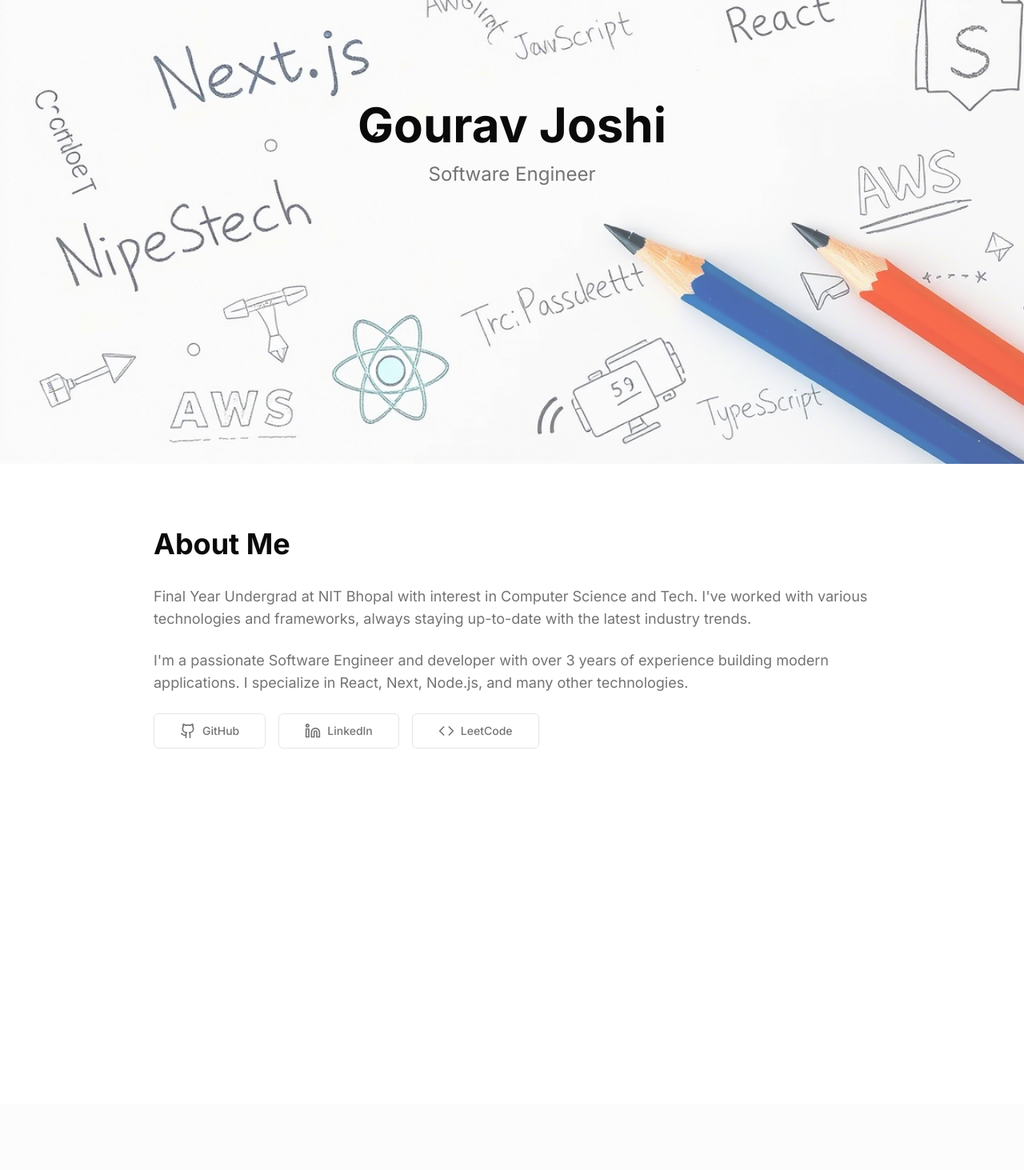
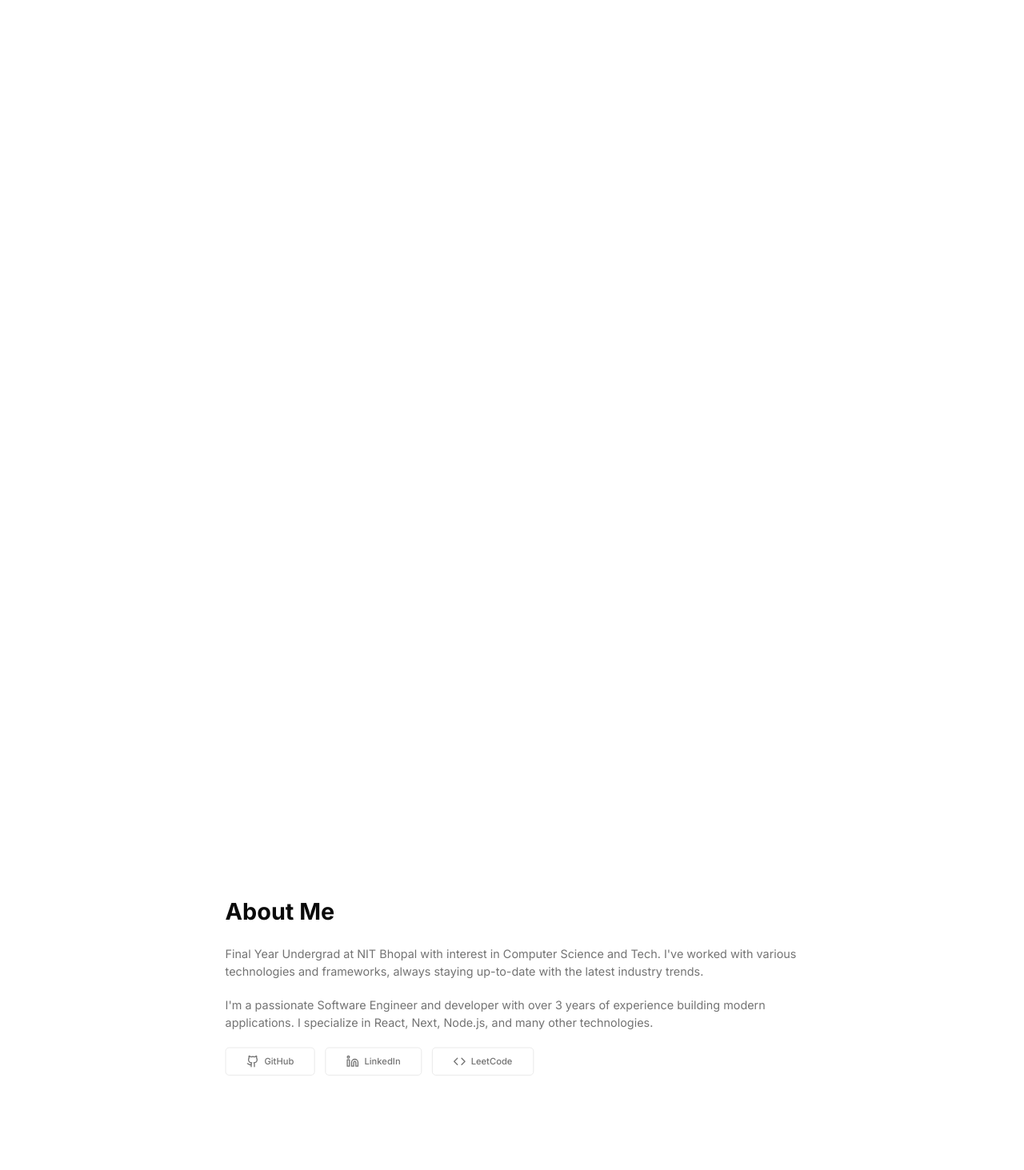
Before and after one commit to Gouravjoshi986/PortfolioWebsite, a Next.js app: page / in a window 1280 px wide. Shown: the part 220-1683 px from the top of the page at 80% size. Built offline with nearby package versions, Linux system fonts and the light colour scheme.

Commit message:
Added Scroll Animations

```diff
--- a/app/globals.css
+++ b/app/globals.css
@@ -80,3 +80,7 @@
     @apply bg-background text-foreground;
   }
 }
+
+html,body{
+  overflow: hidden;
+}
--- a/app/layout.tsx
+++ b/app/layout.tsx
@@ -1,12 +1,13 @@
 import './globals.css';
 import type { Metadata } from 'next';
 import { Inter } from 'next/font/google';
+import SmoothScrollWrapper from '@/components/smoothScrollWrapper';
 
 const inter = Inter({ subsets: ['latin'] });
 
 export const metadata: Metadata = {
-  title: 'Create Next App',
-  description: 'Generated by create next app',
+  title: 'Portfolio',
+  description: 'My Portfolio Website',
 };
 
 export default function RootLayout({
@@ -16,7 +17,11 @@ export default function RootLayout({
 }) {
   return (
     <html lang="en">
-      <body className={inter.className}>{children}</body>
+      <body className={inter.className}>
+        <SmoothScrollWrapper>
+          {children}
+        </SmoothScrollWrapper>
+      </body>
     </html>
   );
 }
--- a/app/page.tsx
+++ b/app/page.tsx
@@ -12,10 +12,11 @@ export default function Home() {
   const aboutRef = useRef<HTMLDivElement>(null);
   const { scrollYProgress } = useScroll({
     target: aboutRef,
-    offset: ["start end", "end start"]
+    offset: ["start start", "end end"]
   });
 
-  const y = useTransform(scrollYProgress, [0, 1], ["0%", "30%"]);
+  const y = useTransform(scrollYProgress, [0, 1], ["0%", "50%"]);
+  const scale = useTransform(scrollYProgress, [0, 1], [1, 0.8]);
   const opacity = useTransform(scrollYProgress, [0, 0.5, 1], [1, 0.5, 0]);
 
   const projects = [
@@ -57,17 +58,17 @@ export default function Home() {
   ];
 
   return (
-    <main className="min-h-screen bg-background">
+    <main ref={aboutRef} className="bg-background h-[440vh]">
       {/* Hero Section */}
-      <section className="h-screen flex flex-col items-center justify-center relative">
-        <div className="absolute inset-0 z-0 bg-cover bg-no-repeat" style={{
+      <motion.section className="sticky top-0 min-h-screen flex flex-col items-center justify-center" style={{scale,y,opacity}}>
+        <motion.div className="absolute inset-0 z-0 bg-cover bg-no-repeat" style={{
         backgroundImage:`url(/images/background.png)`,
         opacity:0.7
       }}/>
       <div className="relative z-10">
         <motion.div
-          initial={{ opacity: 0, y: 20 }}
-          animate={{ opacity: 1, y: 0 }}
+          initial={{ opacity: 0, y: 80 }}
+          animate={{ opacity: 1, y: 50 }}
           transition={{ duration: 0.8 }}
           className="text-center"
         >
@@ -80,19 +81,13 @@ export default function Home() {
           transition={{ delay: 1, duration: 1 }}
           className="absolute bottom-10"
         >
-          <ChevronDown className="animate-bounce w-8 h-8" />
         </motion.div>
         </div>
-      </section>
+        <ChevronDown className="absolute animate-bounce w-8 h-8 bottom-10" />
+      </motion.section>
 
       {/* About Section */}
-      <section ref={aboutRef} className="min-h-screen py-20 px-4 md:px-20 relative overflow-hidden">
-        <motion.div
-          style={{ y, opacity }}
-          className="absolute inset-0 z-0"
-        >
-        <div className="absolute inset-0 bg-gradient-to-b from-background via-background/50 to-background" />
-        </motion.div>
+      <motion.section className="sticky top-100 min-h-screen py-20 px-4 md:px-20" style={{scale,y}}>
 
         <motion.div
           initial={{ opacity: 0 }}
@@ -133,10 +128,10 @@ export default function Home() {
             </div>
           </div>
         </motion.div>
-      </section>
+      </motion.section>
 
       {/* Projects Section */}
-      <section className="min-h-screen py-20 px-4 md:px-20 bg-muted/30">
+      <motion.section className="sticky top-200 min-h-screen py-20 px-4 md:px-20 bg-muted/30" style={{scale}}>
         <div className="max-w-7xl mx-auto">
           <h2 className="text-4xl font-bold mb-12">Projects</h2>
           <div className="flex overflow-x-auto gap-8 pb-8 snap-x snap-mandatory">
@@ -154,7 +149,7 @@ export default function Home() {
             ))}
           </div>
         </div>
-      </section>
+      </motion.section>
 
       {/* Contact Section */}
       <section className="min-h-screen py-20 px-4 md:px-20">
--- /dev/null
+++ b/components/smoothScrollWrapper.tsx
@@ -0,0 +1,26 @@
+"use client";
+
+import { useEffect } from "react";
+import Lenis from "@studio-freight/lenis";
+
+export default function SmoothScrollWrapper({ children }: { children: React.ReactNode }) {
+  useEffect(() => {
+    const lenis = new Lenis({
+        duration: 1.2,
+        easing: (t) => Math.min(1, 1.001 - Math.pow(2, -10 * t)),
+        wheelMultiplier: 1,
+        infinite: false,
+    });
+
+    function raf(time: number) {
+      lenis.raf(time);
+      requestAnimationFrame(raf);
+    }
+
+    requestAnimationFrame(raf);
+
+    return () => lenis.destroy();
+  }, []);
+
+  return <>{children}</>;
+}
--- a/package.json
+++ b/package.json
@@ -39,6 +39,7 @@
     "@radix-ui/react-toggle": "^1.1.0",
     "@radix-ui/react-toggle-group": "^1.1.0",
     "@radix-ui/react-tooltip": "^1.1.2",
+    "@studio-freight/lenis": "^1.0.42",
     "@types/node": "20.6.2",
     "@types/react": "18.2.22",
     "@types/react-dom": "18.2.7",
@@ -52,6 +53,7 @@
     "eslint-config-next": "13.5.1",
     "framer-motion": "^11.0.8",
     "input-otp": "^1.2.4",
+    "lenis": "^1.1.20",
     "lucide-react": "^0.446.0",
     "next": "13.5.1",
     "next-themes": "^0.3.0",
```
Also changed, not shown: 1 other file (tests, documents, lock files or other folders).
